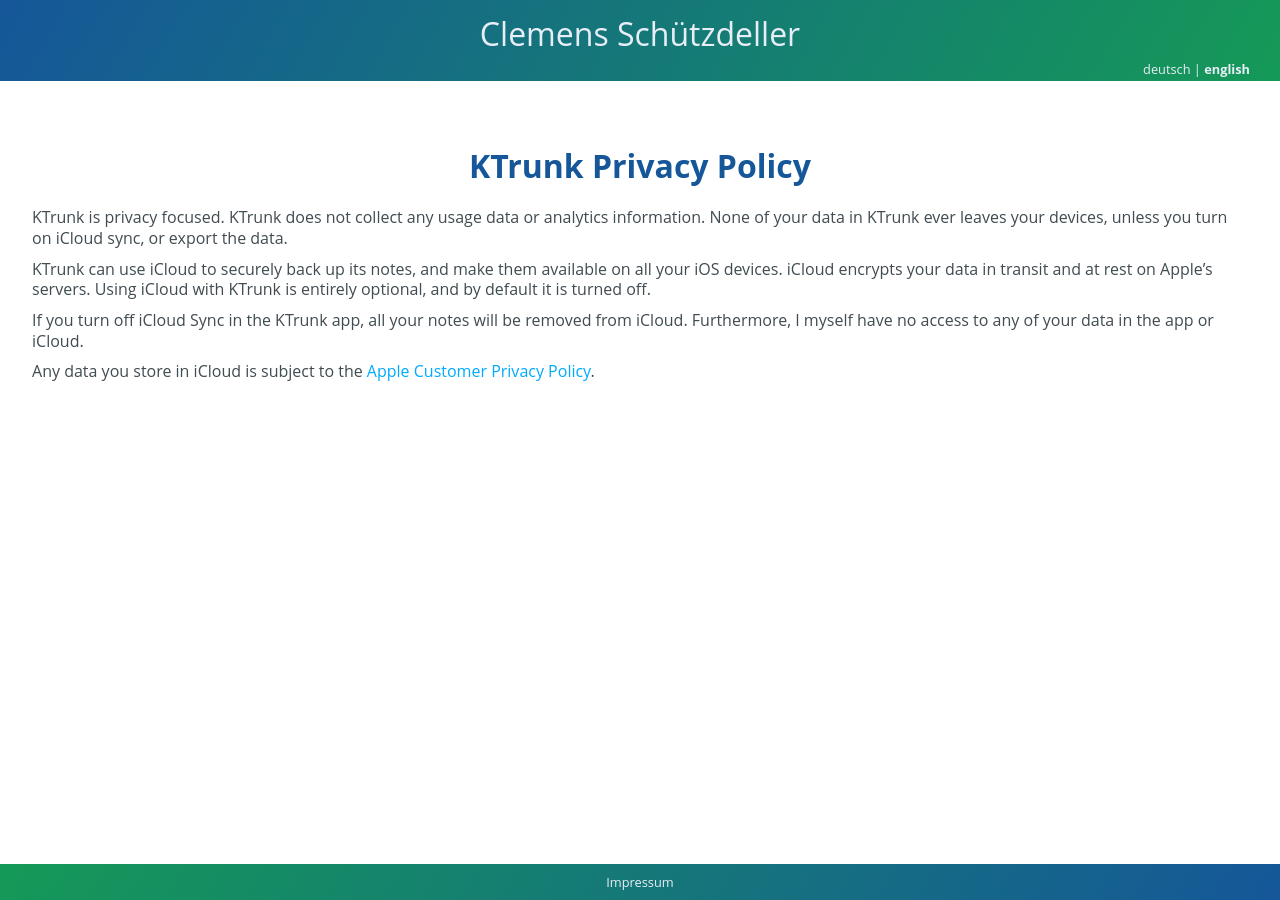
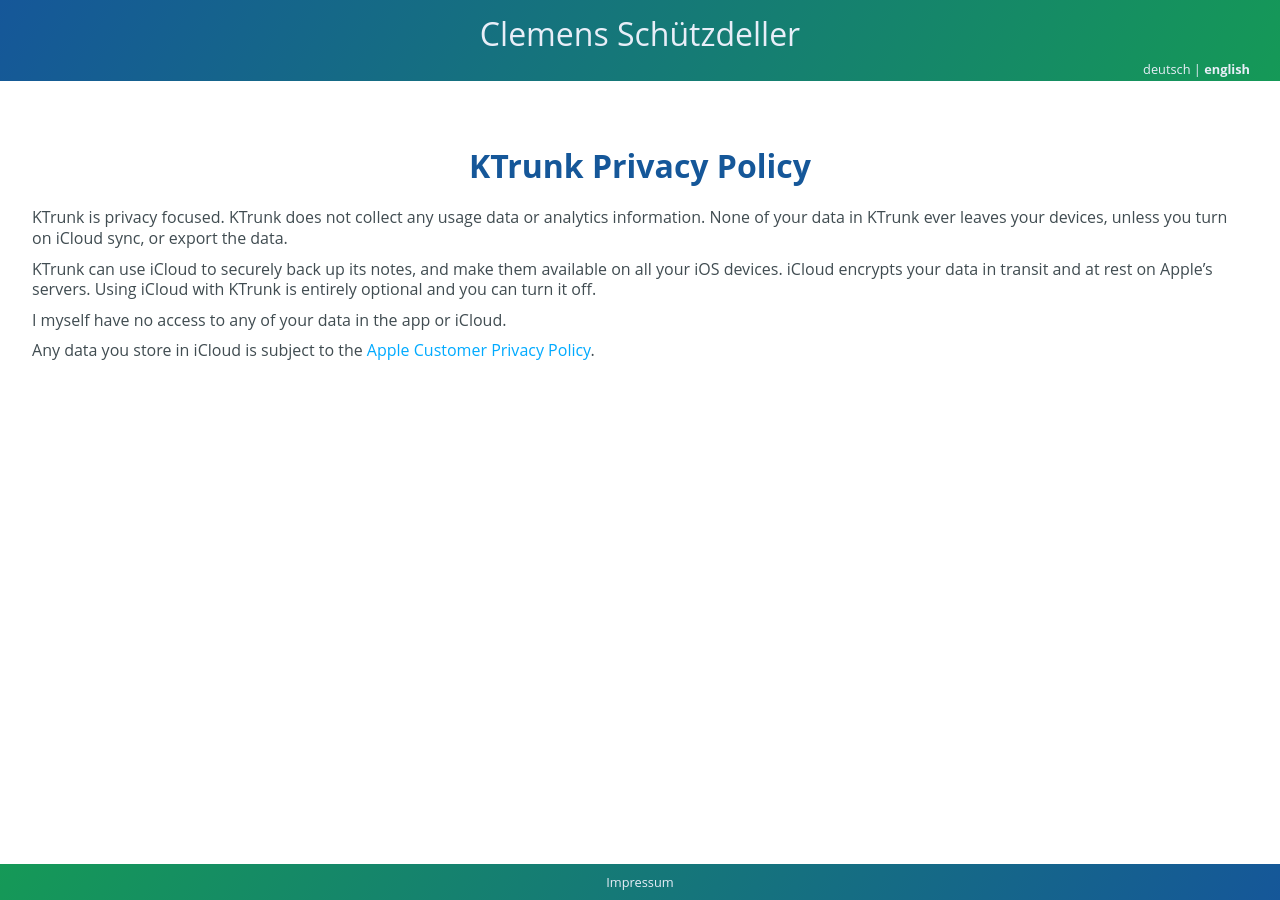
Before and after one commit to cs-LA/home, a Jekyll site: the page built from KTrunk/PrivacyPolicy.md, in a window 1280 px wide. Built offline with Jekyll 4.4.1, drawn with Linux system fonts in a browser that asks for light colours; our own code applies the rules of GitHub Pages for plain Markdown files.

Commit message:
Update PrivacyPolicy.md

```diff
--- a/KTrunk/PrivacyPolicy.md
+++ b/KTrunk/PrivacyPolicy.md
@@ -6,11 +6,11 @@
 <span class="en">KTrunk is privacy focused. KTrunk does not collect any usage data or analytics information. None of your data in KTrunk ever leaves your devices, unless you turn on iCloud sync, or export the data.</span>
 <span class="de">KTrunk legt Wert auf die Privatsphäre. KTrunk sammelt weder Daten noch analytische Informationen. Keinerlei KTrunk-Daten verlassen das genutzte Gerät, es sei denn, die iCloud-Synchronisation wird eingeschaltet oder die Daten werden exportiert.</span>
 
-<span class="en">KTrunk can use iCloud to securely back up its notes, and make them available on all your iOS devices. iCloud encrypts your data in transit and at rest on Apple’s servers. Using iCloud with KTrunk is entirely optional, and by default it is turned off.</span>
-<span class="de">Wahlweise kann KTrunk seine Daten in der iCloud speichern, sodass sie auf all Deinen iOS-Geräten verfügbar sind. Die iCloud verschlüsselt die Daten sowohl während der Übertragung als auch während der Speicherung auf Apples Servern. Die Nutzung der iCloud ist vollkommen freiwillig und standardmäßig ausgeschaltet.</span>
+<span class="en">KTrunk can use iCloud to securely back up its notes, and make them available on all your iOS devices. iCloud encrypts your data in transit and at rest on Apple’s servers. Using iCloud with KTrunk is entirely optional and you can turn it off.</span>
+<span class="de">Wahlweise kann KTrunk seine Daten in der iCloud speichern, sodass sie auf all Deinen iOS-Geräten verfügbar sind. Die iCloud verschlüsselt die Daten sowohl während der Übertragung als auch während der Speicherung auf Apples Servern. Die Nutzung der iCloud ist vollkommen freiwillig und kann ausgeschaltet werden.</span>
 
-<span class="en">If you turn off iCloud Sync in the KTrunk app, all your notes will be removed from iCloud. Furthermore, I myself have no access to any of your data in the app or iCloud.</span>
-<span class="de">Wenn die iCloud-Nutzung in der KTrunk-App ausgeschaltet wird, werden alle Notizen in der iCloud gelöscht. Zudem habe ich selber keinen Zugriff auf die Daten innerhalb der App oder in der iCloud.</span>
+<span class="en">I myself have no access to any of your data in the app or iCloud.</span>
+<span class="de">Ich selber habe keinen Zugriff auf die Daten innerhalb der App oder in der iCloud.</span>
 
 <span class="en">Any data you store in iCloud is subject to the [Apple Customer Privacy Policy](https://www.apple.com/legal/privacy/).</span>
 <span class="de">Alle in der iCloud gespeicherten Daten unterliegen [Apples Datenschutz-Richtlinie](https://www.apple.com/de/legal/privacy/).</span>
```
